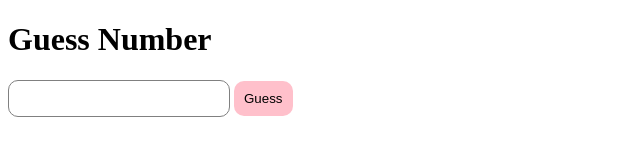
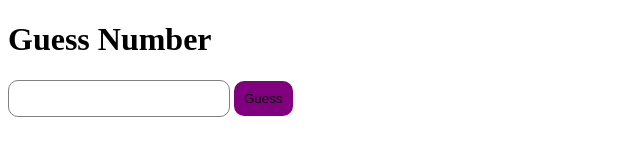
Before and after one commit to tsou8599/guess_number, a plain HTML site: page index.html in a window 1280 px wide. In both pictures the pointer is over the button "Guess". Shown: the whole page, without its empty margins (0-640 px from the left). Drawn offline with Linux system fonts and the light colour scheme.

Commit message:
add button hover effect

```diff
--- a/index.html
+++ b/index.html
@@ -17,6 +17,10 @@
             border-radius: 10px;
             border: none;
         }
+
+        button:hover{
+            background: purple;
+        }
     </style>
 </head>
 <body>
```
